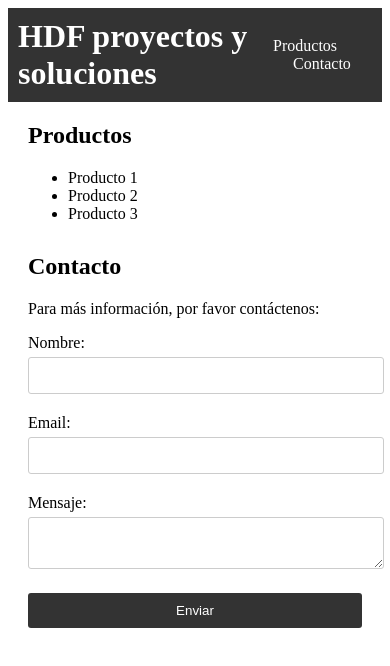
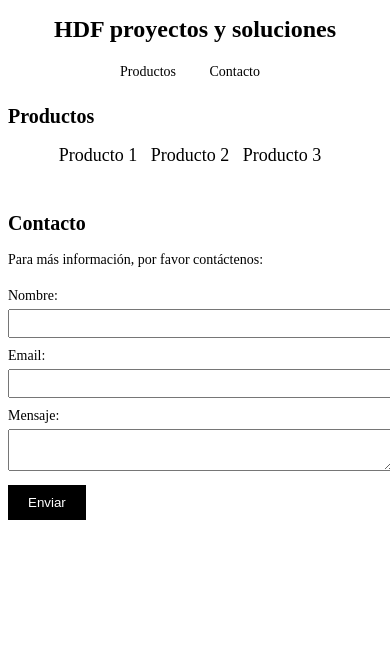
Before and after one commit to Santrosher/Santrosher.github.io, a plain HTML site: page index.html in a window 390 px wide. Drawn offline with Linux system fonts and the light colour scheme.

Commit message:
responsivity

```diff
--- a/styles.css
+++ b/styles.css
@@ -1,73 +1,81 @@
-header {
-    background-color: #333;
-    color: #fff;
-    padding: 10px;
-    display: flex;
-    justify-content: space-between;
-    align-items: center;
+/* Estilos para la pantalla pequeña */
+@media only screen and (max-width: 600px) {
+    body {
+      font-size: 14px;
     }
 
-  header h1 {
-    margin: 0;
+    header {
+      text-align: center;
     }
 
-  nav ul {
+    nav {
+      display: block;
+      margin: 0 auto;
+    }
+
+    ul {
+      list-style: none;
       margin: 0;
       padding: 0;
-    list-style: none;
+      text-align: center;
     }
 
-  nav ul li {
+    li {
       display: inline-block;
-    margin-left: 20px;
+      margin-right: 10px;
     }
 
-  nav ul li:first-child {
-    margin-left: 0;
-  }
-
-  nav ul li a {
-    color: #fff;
+    a {
       text-decoration: none;
+      color: #000;
+      display: block;
+      padding: 5px 10px;
     }
 
     main {
-    max-width: 800px;
-    margin: 0 auto;
-    padding: 20px;
+      margin-top: 20px;
+      margin-bottom: 20px;
     }
 
-  section {
-    margin-bottom: 30px;
+    h1 {
+      font-size: 24px;
     }
 
-  section h2 {
-    margin-top: 0;
+    h2 {
+      font-size: 20px;
     }
 
-  form label {
+    #productos li {
+      font-size: 18px;
+      margin-bottom: 10px;
+    }
+
+    footer {
+      padding: 20px 0;
+    }
+
+    form {
+      margin-top: 20px;
+    }
+
+    label {
       display: block;
       margin-bottom: 5px;
     }
 
-  form input,
-  form textarea {
-    padding: 10px;
-    margin-bottom: 20px;
-    border: 1px solid #ccc;
-    border-radius: 3px;
+    input[type="text"],
+    input[type="email"],
+    textarea {
       width: 100%;
+      padding: 5px;
+      margin-bottom: 10px;
     }
 
-  form input[type="submit"] {
-    background-color: #333;
+    input[type="submit"] {
+      background-color: #000;
       color: #fff;
       border: none;
-    border-radius: 3px;
       padding: 10px 20px;
       cursor: pointer;
     }
-
-  form input[type="submit"]:hover {
-    background-color: 0;
   }
```
Lines whose indentation alone changed are shown as unchanged.
